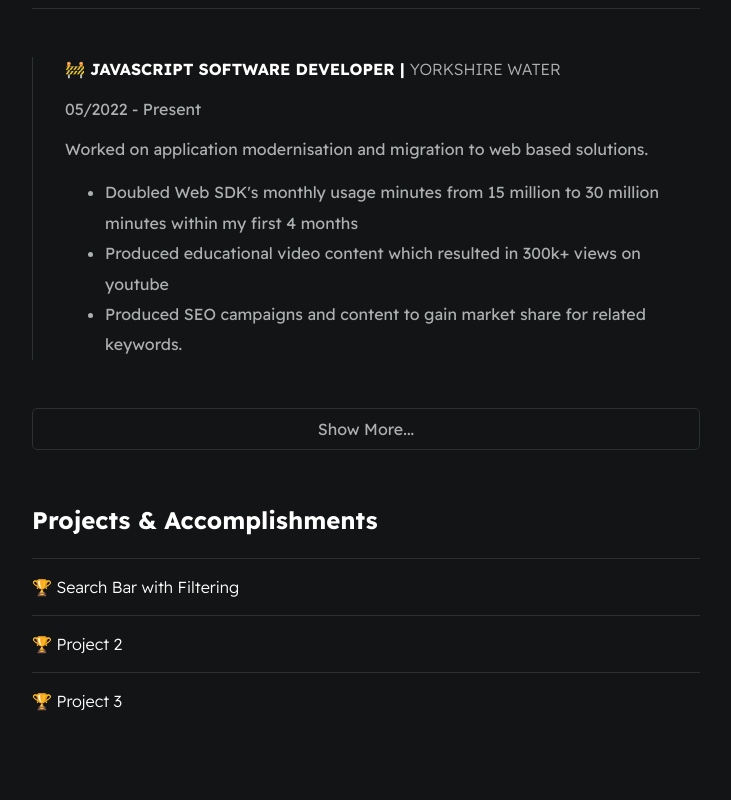
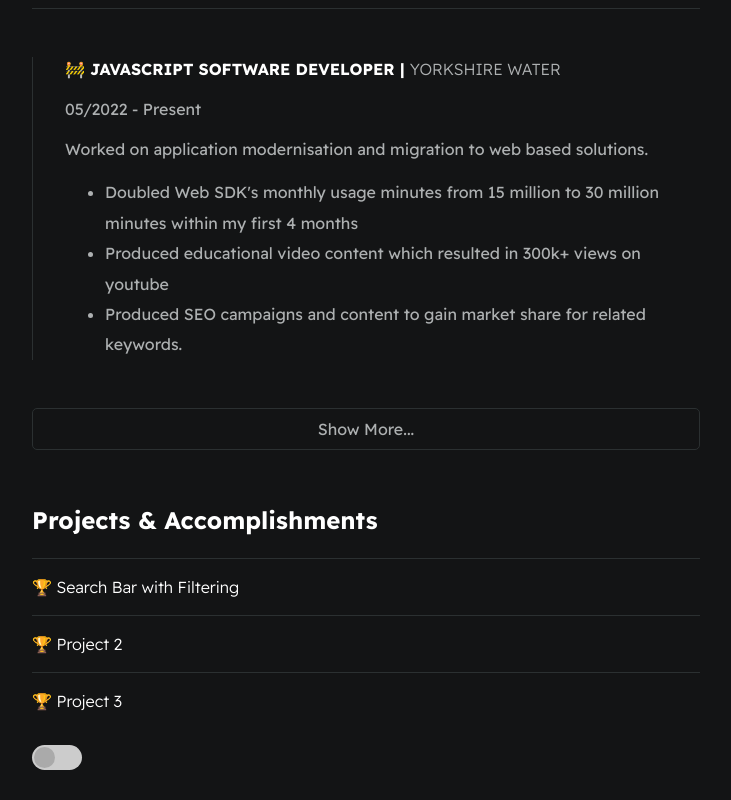
Before and after one commit to hermionearcher/react-digital-cv, a React (Create React App) app in the folder digital-cv/: page / in a window 1280 px wide. Shown: the part 817-1617 px from the top of the page, without its empty margins (274-1005 px from the left). Before the commit the page ends 1586 px from the top, so only its background shows below. Built offline with nearby package versions, Linux system fonts and the light colour scheme.

Commit message:
started Toggle

```diff
--- a/digital-cv/src/App.css
+++ b/digital-cv/src/App.css
@@ -178,6 +178,47 @@
 }
 
 
+/* Toggle switch for theme switcher */
+.toggle-switch {
+    position: relative;
+    display: inline-block;
+    width: 50px;
+    height: 25px;
+  }
+  .toggle-switch input[type="checkbox"] {
+    display: none;
+  }
+  .toggle-switch .switch {
+    position: absolute;
+    cursor: pointer;
+    background-color: #ccc;
+    border-radius: 25px;
+    top: 0;
+    right: 0;
+    bottom: 0;
+    left: 0;
+    transition: background-color 0.2s ease;
+  }
+  .toggle-switch .switch::before {
+    position: absolute;
+    content: "";
+    left: 2px;
+    top: 2px;
+    width: 21px;
+    height: 21px;
+    background-color: #aaa;
+    border-radius: 50%;
+    transition: transform 0.3s ease;
+  }
+  .toggle-switch input[type="checkbox"]:checked + .switch::before {
+    transform: translateX(25px);
+    background-color: #6699cc;
+  }
+  .toggle-switch input[type="checkbox"]:checked + .switch {
+    background-color: #336699;
+  }
+
+
 @media(max-width:600px) {
 
     .section--page {
--- a/digital-cv/src/pages/Home.js
+++ b/digital-cv/src/pages/Home.js
@@ -1,5 +1,6 @@
 import React, { useState } from 'react'
 import ProjectSection from './ProjectSection';
+import ToggleSwitch from './ToggleSwitch';
 
 const Home = () => {
   const [showMore, setShowMore] = useState(false);
@@ -105,6 +106,9 @@
 
       <ProjectSection />
 
+      {/* Toggle Switch */}
+          <ToggleSwitch />
+
     </div>
   )
 }
--- /dev/null
+++ b/digital-cv/src/pages/ToggleSwitch.js
@@ -0,0 +1,14 @@
+import React, { useState } from "react";
+import "../App.css";
+
+function ToggleSwitch() {
+  const [isToggled, setIsToggled] = useState(false);
+  const onToggle = () => setIsToggled(!isToggled);
+  return (
+    <label className="toggle-switch">
+      <input type="checkbox" checked={isToggled} onChange={onToggle} />
+      <span className="switch" />
+    </label>
+  );
+}
+export default ToggleSwitch;
```
Also changed, not shown: 1 other file (tests, documents, lock files or other folders).
